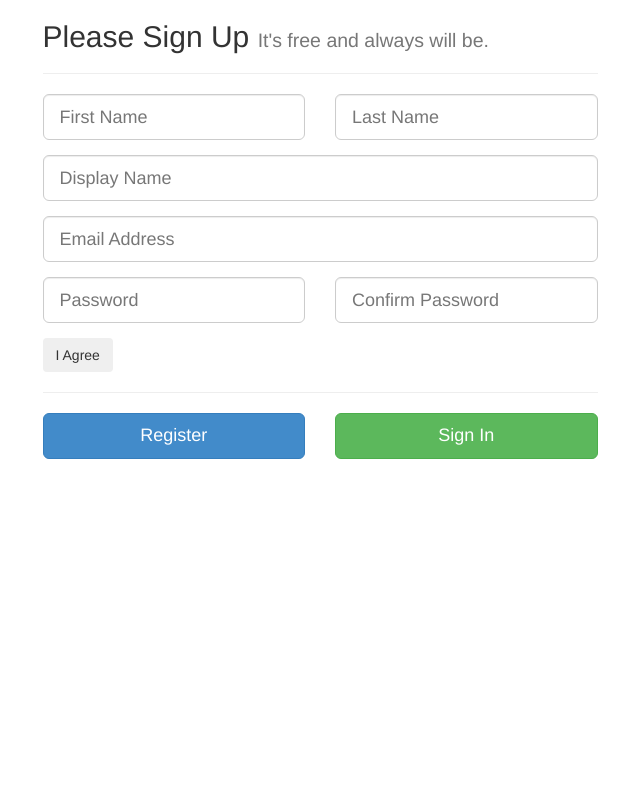
After one commit to alanleegithub/heroku, a Django app: template templates/login.html in a window 1280 px wide. The commit adds this page. Shown: the whole page, without its empty margins (320-960 px from the left). Run offline with Django 3.2, Linux system fonts and the light colour scheme; the template is opened without the code that fills it, so the values that code supplies are empty; parts of the project's set-up code (start-up, migrations or seed data) failed here and were passed over; some libraries are stand-ins or nearby versions.

Commit message:
add login page

```diff
--- a/heroku_1/urls.py
+++ b/heroku_1/urls.py
@@ -6,6 +6,7 @@ admin.autodiscover()
 urlpatterns = patterns('',
     url(r'^$', include('blog.urls')),
     url(r'^blogs/', include('blog.urls')),
+    url(r'^login/', 'blog.views.login'),
     url(r'^hello/', hello),
     url(r'^admin/', include(admin.site.urls)),
 )
--- /dev/null
+++ b/templates/base.html
@@ -0,0 +1,14 @@
+<html>
+  <head>
+    {% block title%}
+    {% endblock %}
+
+    {% load staticfiles %}
+    <link href="{% static 'bootstrap/css/bootstrap.min.css' %}" rel="stylesheet" type="text/css">
+  </head>
+
+  <body>
+    {% block content %}
+    {% endblock %}
+  </body>
+</html>
--- a/templates/blog_base.html
+++ b/templates/blog_base.html
@@ -32,7 +32,6 @@
   </head>
 
   <body>
-
     <div class="blog-masthead">
       <div class="container">
         <div class="navbar-header">
@@ -44,7 +43,7 @@
          </nav>
         </div>
 
-        <form class="navbar-form navbar-right navbar-top" role="form">
+        <form class="navbar-form navbar-right navbar-top" role="form" action="/login/" method="post">{% csrf_token %}
             <div class="form-group">
               <input type="text" placeholder="Email" class="form-control">
             </div>
--- /dev/null
+++ b/templates/login.html
@@ -0,0 +1,60 @@
+{% extends "base.html" %}
+ {% block title%}
+   <title>Login</title>
+ {% endblock %}
+{% block content %}
+<div class="container">
+<div class="row">
+    <div class="col-xs-12 col-sm-8 col-md-6 col-sm-offset-2 col-md-offset-3">
+		<form role="form">
+			<h2>Please Sign Up <small>It's free and always will be.</small></h2>
+			<hr class="colorgraph">
+			<div class="row">
+				<div class="col-xs-6 col-sm-6 col-md-6">
+					<div class="form-group">
+                        <input type="text" name="first_name" id="first_name" class="form-control input-lg" placeholder="First Name" tabindex="1">
+					</div>
+				</div>
+				<div class="col-xs-6 col-sm-6 col-md-6">
+					<div class="form-group">
+						<input type="text" name="last_name" id="last_name" class="form-control input-lg" placeholder="Last Name" tabindex="2">
+					</div>
+				</div>
+			</div>
+			<div class="form-group">
+				<input type="text" name="display_name" id="display_name" class="form-control input-lg" placeholder="Display Name" tabindex="3">
+			</div>
+			<div class="form-group">
+				<input type="email" name="email" id="email" class="form-control input-lg" placeholder="Email Address" tabindex="4">
+			</div>
+			<div class="row">
+				<div class="col-xs-6 col-sm-6 col-md-6">
+					<div class="form-group">
+						<input type="password" name="password" id="password" class="form-control input-lg" placeholder="Password" tabindex="5">
+					</div>
+				</div>
+				<div class="col-xs-6 col-sm-6 col-md-6">
+					<div class="form-group">
+						<input type="password" name="password_confirmation" id="password_confirmation" class="form-control input-lg" placeholder="Confirm Password" tabindex="6">
+					</div>
+				</div>
+			</div>
+			<div class="row">
+				<div class="col-xs-3 col-sm-3 col-md-3">
+					<span class="button-checkbox">
+						<button type="button" class="btn" data-color="info" tabindex="7">I Agree</button>
+                        <input type="checkbox" name="t_and_c" id="t_and_c" class="hidden" value="1">
+					</span>
+				</div>
+			</div>
+
+			<hr class="colorgraph">
+			<div class="row">
+				<div class="col-xs-6 col-md-6"><input type="submit" value="Register" class="btn btn-primary btn-block btn-lg" tabindex="7"></div>
+				<div class="col-xs-6 col-md-6"><a href="#" class="btn btn-success btn-block btn-lg">Sign In</a></div>
+			</div>
+		</form>
+	</div>
+</div>
+</div>
+{% endblock %}
```
Also changed, not shown: blog/views.py (+31 -1 lines).
